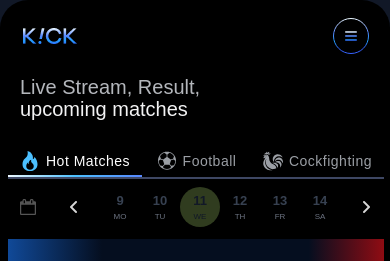
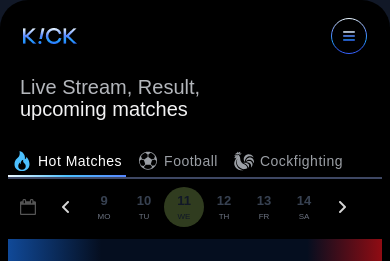
Before and after one commit to mati-compilex/saba-kick, a React (Vite) app: page / in a window 390 px wide. Shown: the top 261 px of the page. Built offline with nearby package versions, Linux system fonts and the light colour scheme; a web font is replaced by a local one.

Commit message:
tabs and channels changes

```diff
--- a/src/components/FilterChips.jsx
+++ b/src/components/FilterChips.jsx
@@ -45,7 +45,7 @@
   }
 
   return (
-    <div className="flex items-center lg:justify-center gap-2 relative">
+    <div className="flex items-center lg:justify-center lg:gap-2 relative">
       <div className="relative">
         <button
           onClick={() => setShowCalendar(!showCalendar)}
--- a/src/components/SectionTabs.jsx
+++ b/src/components/SectionTabs.jsx
@@ -2,13 +2,13 @@
 
 function SectionTabs({ tabs, activeTab, onChange, isIcons = true ,className}) {
   return (
-    <div className="flex flex-wrap justify-between lg:justify-center lg:gap-2 bg-lightGray md:w-fit border-b-2 border-neutral_variant-20">
+    <div className="flex flex-wrap lg:justify-center gap-2 bg-lightGray md:w-fit border-b-2 border-neutral_variant-20">
       {tabs.map((tab) => (
         <button
           key={tab.id}
           type="button"
           onClick={() => onChange?.(tab.id)}
-          className={`relative flex items-center gap-1.5 px-3 py-1.5 text-xs font-normal label-m transition ${className} ${activeTab === tab.id
+          className={`relative flex items-center gap-1.5 px-1 py-1.5 text-xs font-normal label-m transition ${className} ${activeTab === tab.id
               ? '!text-white after:absolute after:bottom-0 after:left-0 after:h-[2px] after:w-full after:bg-gradient-to-r after:from-[#EDF9FF] after:via-[#4CC0FF] after:to-[#5787FF]'
               : ' !text-neutral-60'
             }`}
--- a/src/components/cockFightSection/Channels.jsx
+++ b/src/components/cockFightSection/Channels.jsx
@@ -31,6 +31,7 @@
             ? '!text-neutral-95 border  before:absolute before:inset-0 before:bg-nv-45deg before:-z-10 before:rounded-lg'
             : ' !text-neutral-60'
             }`}
+            style={{borderImageSource:"linear-gradient(108.69deg, rgba(126, 132, 151, 0.82) 0.46%, rgba(83, 91, 117, 0) 50.27%, rgba(80, 86, 98, 0.42) 100.08%)"}}
         >
           {tab.icon && (
             <span className="flex items-center">
```
Also changed, not shown: 1 other file (tests, documents, lock files or other folders).
